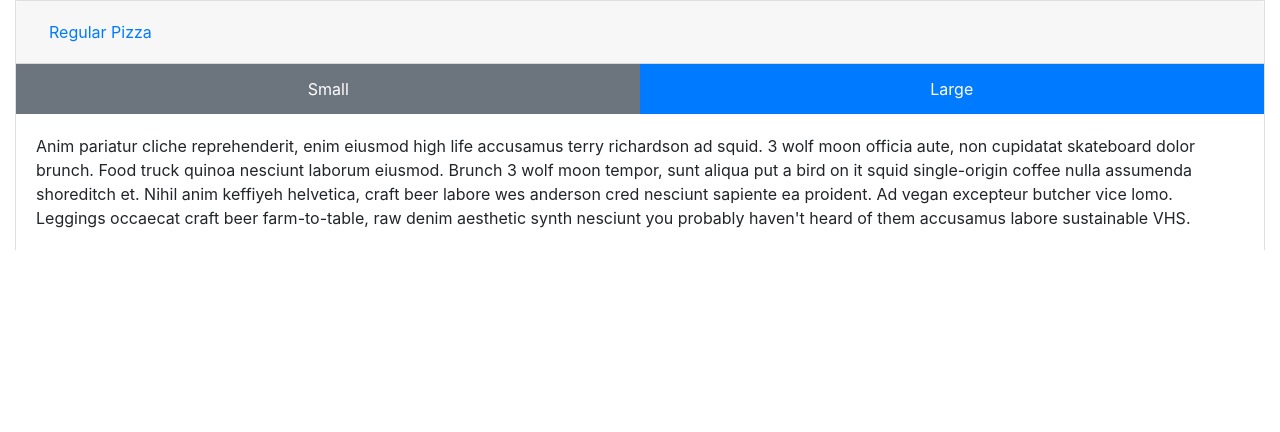
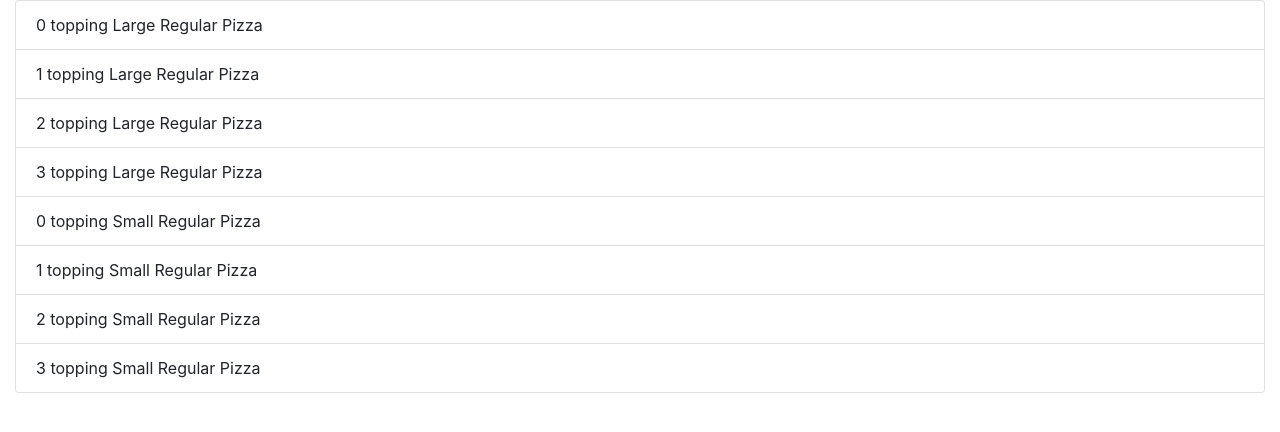
Before and after one commit to letortoise/project3, a Django app: page /menu in a window 1280 px wide. Shown: the top 432 px of the page. Run offline with Django 3.2, Linux system fonts and the light colour scheme; data comes from the database, SQL or seed files in the repository; some libraries are stand-ins or nearby versions.

Commit message:
Added meta class to menuItem model to sort data

```diff
--- a/orders/models.py
+++ b/orders/models.py
@@ -26,11 +26,15 @@ class MenuItem(models.Model):
 
     cost = models.DecimalField(max_digits=4, decimal_places=2)
 
+    # Define the ordering for the menu items
+    class Meta:
+        ordering = ["type", "size", "numToppings"]
+
     def __str__(self):
         if self.type == "Regular Pizza" or "Sicilian Pizza":
-            return f"{self.numToppings} topping {self.size} {self.type}"
+            return f"{self.numToppings} topping {self.get_size_display()} {self.get_type_display()}"
         else:
-            return f"{self.size} {self.name} {self.type}"
+            return f"{self.get_size_display()} {self.name} {self.get_type_display()}"
 
 class Extra(models.Model):
 
--- a/orders/static/orders/menu.css
+++ b/orders/static/orders/menu.css
@@ -6,3 +6,9 @@
     border-radius: 0px;
     padding: .75rem .75rem;
 }
+
+.price {
+    display: inline;
+    font-size: .75rem;
+
+}
--- a/orders/templates/orders/menu.html
+++ b/orders/templates/orders/menu.html
@@ -16,28 +16,12 @@
 {% block body %}
     <div class="container col-lg">
 
-        <div class="accordion" id="accordionExample">
-            <div class="card">
-                <div class="card-header" id="headingOne">
-                    <h5 class="mb-0">
-                        <button class="btn btn-link" type="button" data-toggle="collapse" data-target="#collapseOne" aria-expanded="true" aria-controls="collapseOne">
-                            Regular Pizza
-                        </button>
-                    </h5>
-                </div>
-
-                <div id="collapseOne" class="collapse show" aria-labelledby="headingOne" data-parent="#accordionExample">
-                    <div id="size" class="btn-group" role="group">
-                          <button type="button" class="btn btn-secondary col">Small</button>
-                          <button type="button" class="btn btn-primary col">Large</button>
-                    </div>
-                    <div class="card-body">
-                        <div>
-                            Anim pariatur cliche reprehenderit, enim eiusmod high life accusamus terry richardson ad squid. 3 wolf moon officia aute, non cupidatat skateboard dolor brunch. Food truck quinoa nesciunt laborum eiusmod. Brunch 3 wolf moon tempor, sunt aliqua put a bird on it squid single-origin coffee nulla assumenda shoreditch et. Nihil anim keffiyeh helvetica, craft beer labore wes anderson cred nesciunt sapiente ea proident. Ad vegan excepteur butcher vice lomo. Leggings occaecat craft beer farm-to-table, raw denim aesthetic synth nesciunt you probably haven't heard of them accusamus labore sustainable VHS.
-                        </div
-                    </div>
-                </div>
-            </div>
+        <div class="list-group">
+            {% for item in menuInfo %}
+                <a class="list-group-item list-group-item-action" data-value="{{ item.pk }}">
+                    {{ item }}
+                </a>
+            {% endfor %}
         </div>
 
     </div>
--- a/orders/views.py
+++ b/orders/views.py
@@ -1,4 +1,4 @@
-from django.http import HttpResponse, HttpResponseRedirect
+from django.http import HttpResponse, HttpResponseRedirect, JsonResponse
 from django.shortcuts import render
 from django.urls import reverse
 from django.contrib.auth import authenticate, login, logout
@@ -8,11 +8,8 @@ from .models import MenuItem
 
 # Create your views here.
 def index(request):
-    print("index view is running")
-    print(request.user.is_authenticated)
     print(request.user)
     if not request.user.is_authenticated:
-        print("not authenticated")
         return render(request, "orders/login.html", {"message": None})
     return HttpResponseRedirect(reverse("menu"))
 
@@ -22,10 +19,30 @@ def menu(request):
     menuInfo = MenuItem.objects.all()
     menu = serializers.serialize('json', menuInfo)
 
+    # Prepare menu data for templating
+
+
     context = {
-        "menu": menu
+        "menu": menu,
+        "menuInfo": menuInfo
     }
     return render(request, "orders/menu.html", context)
+
+def lookup(request):
+    try:
+        # Get information from XHR
+        type = request.POST["type"]
+        size = request.POST["size"]
+        numExtras = int(request.POST["numExtras"])
+
+        # Lookup menu item
+        item = MenuItem.objects.filter(type=type, size=size, numExtras=numExtras).first()
+    except KeyError:
+        return JsonResponse({"success": False})
+    except MenuItem.DoesNotExist:
+        return JsonResponse({"success": False})
+
+    return JsonResponse({"success": True, "id": item.pk})
 
 def login_view(request):
     username = request.POST["username"]
```
Also changed, not shown: orders/templates/orders/menu_acc.html (added, +22 -0 lines).
